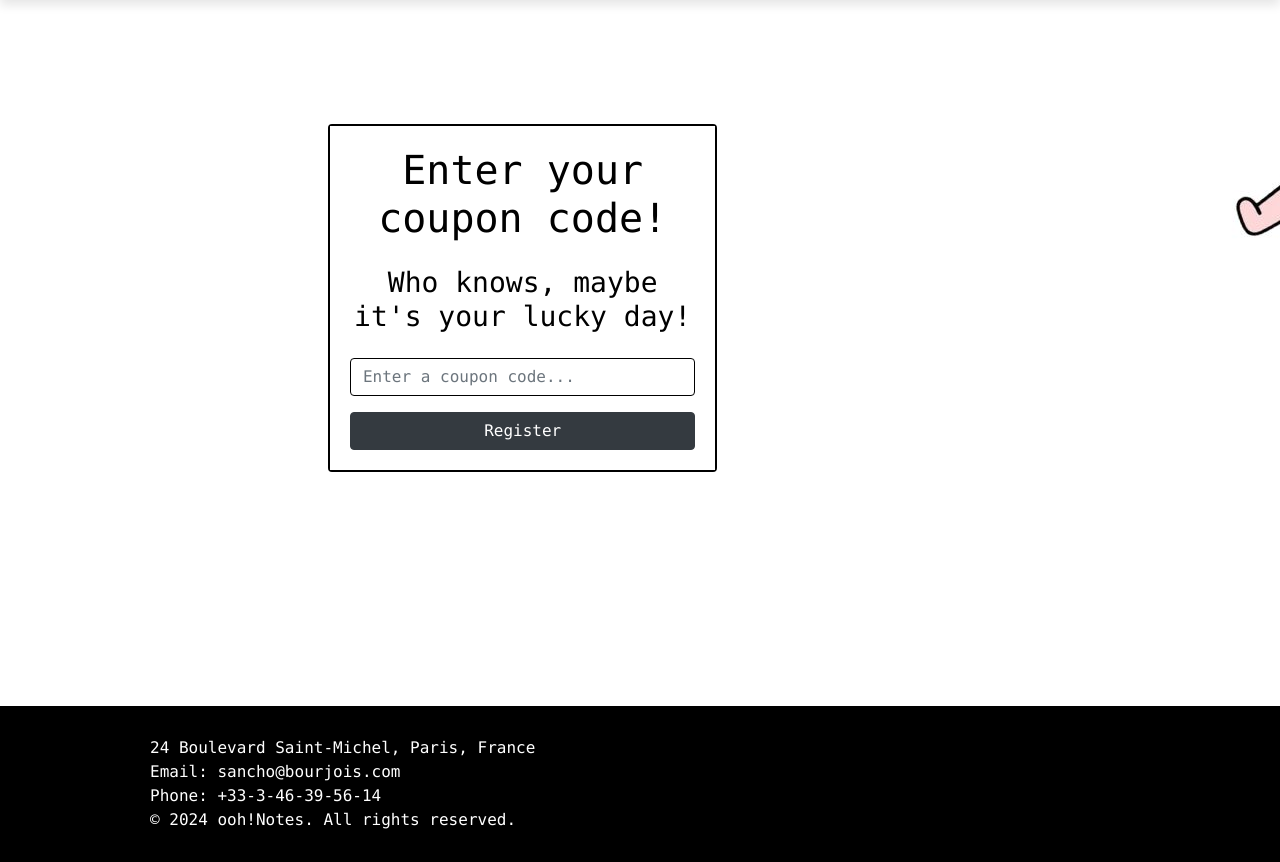
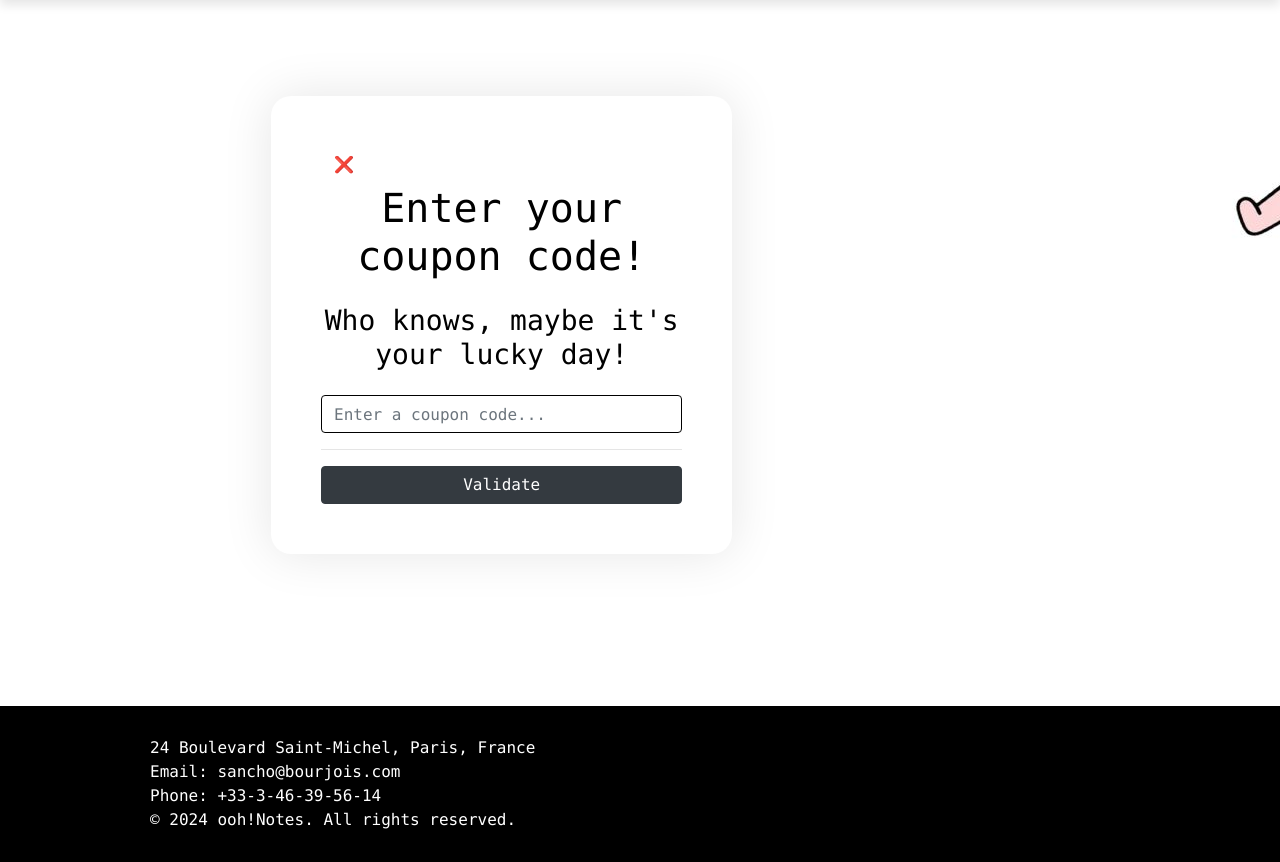
Before and after one commit to aLEKS-e3/ooh-notes, a Django app: page /user/profile/1/coupon/ in a window 1280 px wide. Shown: the part 98-960 px from the top of the page. Run offline with Django 5.2, Linux system fonts and the light colour scheme; the visitor is signed in with stand-in values (Sample User, id 1); some libraries are stand-ins or nearby versions.

Commit message:
Add "go back" button for detail views, improved templates and all project forms

```diff
--- a/static/css/styles.css
+++ b/static/css/styles.css
@@ -43,7 +43,7 @@ a:hover {
 }
 
 .card {
-    border: 2px solid #000;
+    /*border: 2px solid #000;*/
 }
 
 .card-body {
@@ -183,7 +183,6 @@ a:hover {
 
 .note-item a:hover {
     text-decoration: underline;
-    background-color: #000;
 
 }
 
@@ -210,6 +209,7 @@ a:hover {
 }
 
 /* Note detail view repr */
+
 .title {
     font-size: 2rem;
     color: #333;
@@ -271,10 +271,19 @@ a:hover {
     color: black;
 }
 
-.auth-form-container {
+.form-container {
     background: #fff;
     padding: 50px;
     border-radius: 20px;
     margin-bottom: 50px;
     box-shadow: 0 0 50px rgba(0, 0, 0, 0.1);
 }
+
+.to-low {
+    margin-top: 12vh;
+}
+
+.buttons-container {
+    display: flex;
+    justify-content: space-between;
+}
--- a/templates/note/note_detail.html
+++ b/templates/note/note_detail.html
@@ -5,7 +5,7 @@
   <div class="note-view">
     <h1 class="title">
       {{ note.title }}
-      <a href="{% url 'note:note-list' %}" type="submit" class="btn btn-light">✖</a>
+      <a href="{% url 'note:note-list' %}" type="submit" class="btn btn-light">❌</a>
       {% if user.id == note.owner.id %}
         <a href="{% url 'note:note-update' pk=note.id %}" class="btn btn-outline-dark link-to-page">
           ✍️
--- a/templates/note/note_group_detail.html
+++ b/templates/note/note_group_detail.html
@@ -26,7 +26,7 @@
   <div class="note-view">
     <h1 class="title">
       {{ note_group.name }}
-      <a href="{% url 'note:note-list' %}" type="submit" class="btn btn-light">✖</a>
+      <a href="{% url 'note:note-list' %}" type="submit" class="btn btn-light">❌</a>
       {% if user.id == note_group.owner.id %}
         <a href="{% url 'note:note-group-update' pk=note_group.id %}" class="btn btn-outline-dark link-to-page">
           ✍️
--- a/templates/registration/login.html
+++ b/templates/registration/login.html
@@ -3,7 +3,7 @@
 
 {% block content %}
 
-  <div class="col-md-4 auth-form-container">
+  <div class="col-md-4 form-container">
     <h2>Login 🔏</h2>
     <br>
     <form method="POST" novalidate>
--- a/templates/registration/sign_up.html
+++ b/templates/registration/sign_up.html
@@ -26,7 +26,7 @@
 
 
 {% block content %}
-  <div class="col-md-5 auth-form-container">
+  <div class="col-md-5 form-container">
     <h2 class="text-center">Create your note paradise! 🌴</h2>
     <br>
     <form method="POST" novalidate>
--- a/templates/users/coupon_code_form.html
+++ b/templates/users/coupon_code_form.html
@@ -2,22 +2,20 @@
 {% load crispy_forms_filters %}
 
 {% block content %}
-  <br style="margin-top: 4%;">
-  <div class="container">
-    <div class="row justify-content-center">
-      <div class="col-md-10">
-        <div class="card">
-          <div class="card-body">
-            <h1 class="text-center mb-4">Enter your coupon code!</h1>
-            <h3 class="text-center mb-4">Who knows, maybe it's your lucky day!</h3>
-            <form method="POST">
-              {% csrf_token %}
-              {{ form|crispy }}
-              <button type="submit" class="btn btn-dark btn-block">Register</button>
-            </form>
-          </div>
-        </div>
+  <div class="col-md-11 form-container to-low">
+    <a href="{% url 'users:profile' pk=user.id %}" type="submit" class="btn">❌</a>
+
+    <h1 class="mb-4 text-center">
+      Enter your coupon code!
+    </h1>
+    <h3 class="text-center mb-4">Who knows, maybe it's your lucky day!</h3>
+    <form method="POST" novalidate>
+      {% csrf_token %}
+      {{ form|crispy }}
+      <hr>
+      <div class="buttons-container">
+        <button type="submit" class="btn btn-dark btn-block">Validate</button>
       </div>
-    </div>
+    </form>
   </div>
 {% endblock %}
--- a/templates/users/coupon_code_gift.html
+++ b/templates/users/coupon_code_gift.html
@@ -13,7 +13,8 @@
       <strong>Email: </strong>chebukin404@gmail.com
     </p>
     <br>
-    <a class="index-btn btn btn-dark" href="mailto:chebukin404@gmail.com">Send a mail!</a>
+    <a class="index-btn btn btn-outline-success" href="mailto:chebukin404@gmail.com">Send a mail!</a>
+    <a class="index-btn btn btn-outline-dark" href="{% url 'users:profile' pk=user.id %}">Back to profile!</a>
     <br>
     <br>
     <br>
--- a/users/views.py
+++ b/users/views.py
@@ -24,10 +24,6 @@ def registration(request: HttpRequest) -> HttpResponse:
                 password=form.cleaned_data['password1'],
             )
             login(request, new_user)
-            messages.success(
-                request,
-                "Thanks for registering. You are now logged in."
-            )
             return HttpResponseRedirect(reverse_lazy("note:index"))
 
     return render(request, 'registration/sign_up.html', {'form': form})
@@ -66,7 +62,6 @@ def coupon_code_view(request: HttpRequest, pk: int) -> HttpResponse:
         form = CouponForm(request.POST)
 
         if form.is_valid():
-            messages.success(request, "Thanks! Here is your gift!")
             return render(request, 'users/coupon_code_gift.html')
 
     return render(request, 'users/coupon_code_form.html', {'form': form})
```
Also changed, not shown: templates/note/note_form.html (+13 -15 lines), templates/note/note_group_form.html (+12 -15 lines), templates/users/tech_user_detail.html (+13 -5 lines), templates/users/tech_user_form.html (+14 -15 lines).
